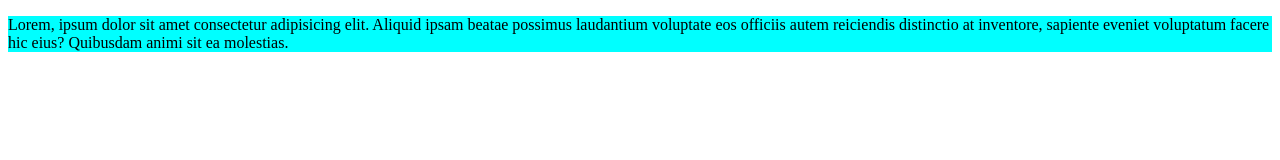
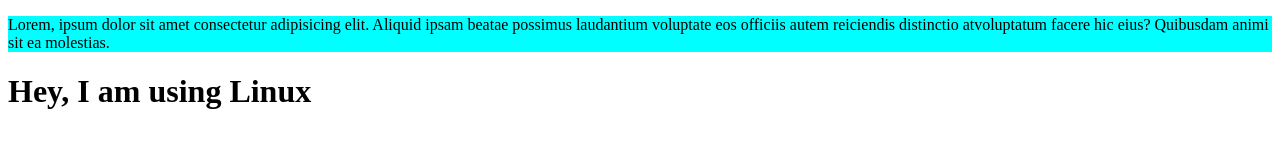
Before and after one commit to Fazeela-Rehman-Dev/daraz-app, a plain HTML site: page index.html in a window 1280 px wide. Drawn offline with Linux system fonts and the light colour scheme.

Commit message:
heading add

```diff
--- a/index.html
+++ b/index.html
@@ -7,6 +7,7 @@
     <link rel="stylesheet" href="style.css">
 </head>
 <body>
-    <p class="para">Lorem, ipsum dolor sit amet consectetur adipisicing elit. Aliquid ipsam beatae possimus laudantium voluptate eos officiis autem reiciendis distinctio at inventore, sapiente eveniet voluptatum facere hic eius? Quibusdam animi sit ea molestias.</p>
+    <p class="para">Lorem, ipsum dolor sit amet consectetur adipisicing elit. Aliquid ipsam beatae possimus laudantium voluptate eos officiis autem reiciendis distinctio atvoluptatum facere hic eius? Quibusdam animi sit ea molestias.</p>
+    <h1>Hey, I am using Linux</h1>
 </body>
 </html>
```
